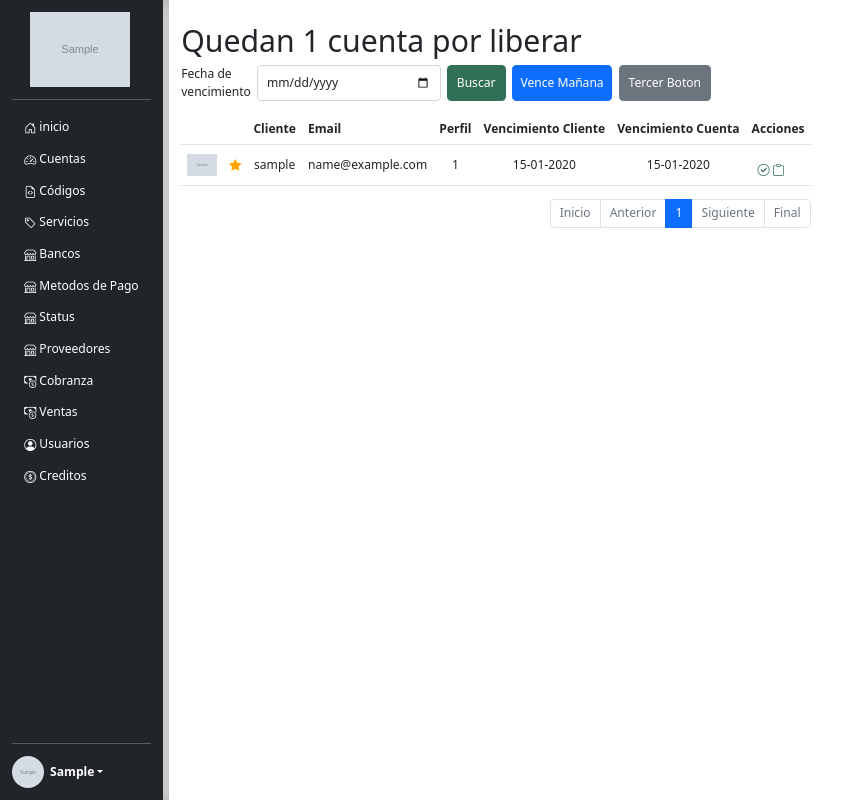
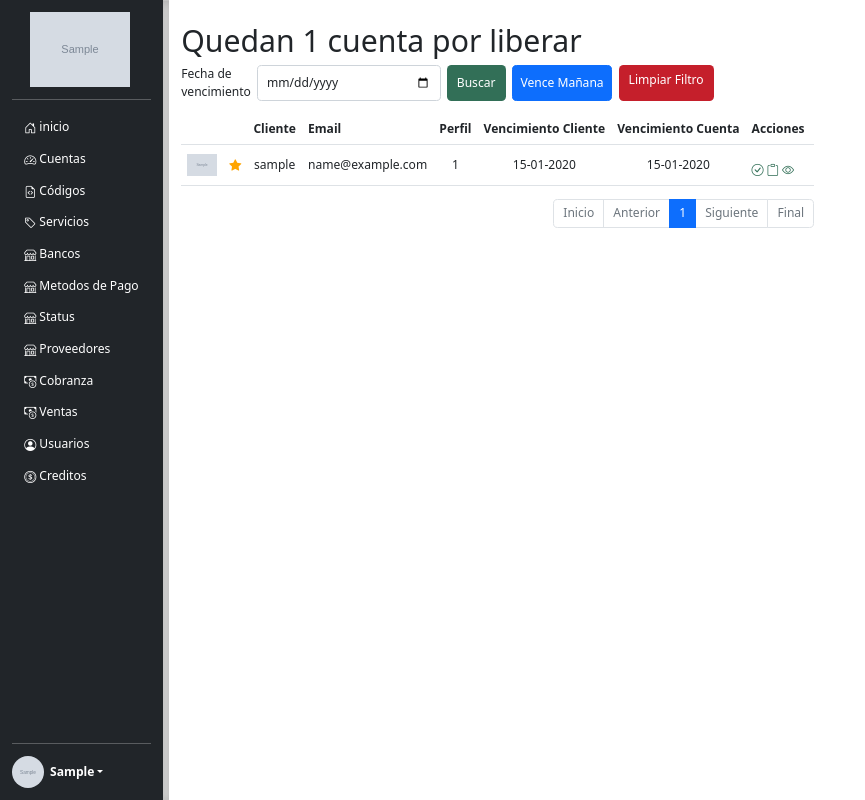
Before and after one commit to EricMartinezLabrin/cuentasmexico, a Django app: page /adm/receivable/ in a window 1280 px wide. Shown: the whole page, without its empty margins (0-865 px from the left). Run offline with Django 4.2, Linux system fonts and the light colour scheme; a user stored in the database is signed in; tables that the repository leaves empty hold one stand-in row (values such as "Sample post"); grey boxes marked "Sample" are stand-in pictures; some libraries are stand-ins or nearby versions.

Commit message:
filtrar cobranza

```diff
--- a/CuentasMexico/settings.py
+++ b/CuentasMexico/settings.py
@@ -89,7 +89,7 @@ DATABASES = {
     'default': {
         'ENGINE': 'django.db.backends.mysql',
         'NAME': 'cuentasmexico',
-        'USER': 'cuentasmexico',
+        'USER': 'root',
         'PASSWORD': 'Tarkan11.-',
         'HOST': 'localhost',
         'PORT': '3306',
--- a/adm/templates/adm/receivable.html
+++ b/adm/templates/adm/receivable.html
@@ -13,7 +13,7 @@
         <input type="hidden" name="date" value="{{tomorrow|date:"Y-m-d"}}">
         <button type="submit" class="btn btn-primary me-2" style="padding:0.65rem">Vence Mañana</button>
     </form>
-    <button class="btn btn-secondary me-2">Tercer Boton</button>
+    <a href="{% url 'adm:receivable' %}" class="btn btn-cm-cancel me-2">Limpiar Filtro</a>
 </div>
 
 <table class="table table-hover mt-3">
@@ -62,6 +62,10 @@
                     <a href="#" onclick="copyAcc('{{rece.id}}')" class="cm">
                         <i class="bi bi-clipboard"></i>
                     </a>
+
+                    <a href="{% url 'adm:receivable' %}?email={{rece.account.email}}" class="cm">
+                        <i class="bi bi-eye"></i>
+                    </a>
                     <!--Copiado-->
                     <textarea id="{{rece.id}}" style="border:none;background-color:transparent;overflow: hidden;resize: none;" rows="1" cols="1" readonly>
                         Buenas tardes amig@, le recuerdo que su cuenta  {{rece.account.account_name}} ya venció, para seguir utilizándola debe renovar. Por ser cliente frecuente tendrás un 10% de descuento si renuevas por 3 meses o más el día de hoy.
--- a/adm/templates/adm/sale.html
+++ b/adm/templates/adm/sale.html
@@ -116,9 +116,9 @@
                         <a href="{% url 'adm:sales_change' a.id %}" title="Cambiar" class="cm">
                             <i class="bi bi-shuffle"></i>
                         </a>
-                        <a href="#" onclick="abrir_modal_edicion('{% url 'adm:key_adjust' a.id  %}')" title="Ajustar Vencimiento" class="cm">
+                        {% comment %} <a href="#" onclick="abrir_modal_edicion('{% url 'adm:key_adjust' a.id  %}')" title="Ajustar Vencimiento" class="cm">
                             <i class="bi bi-calendar-event"></i>
-                        </a>
+                        </a> {% endcomment %}
                         <a href="#" onclick="copyAcc('{{a.id}}')" title="Copiar Claves" class="cm">
                             <i class="bi bi-clipboard"></i>
                         </a>
--- a/adm/views.py
+++ b/adm/views.py
@@ -537,7 +537,7 @@ def SalesCreateView(request,pk):
 def SalesUpdateStatusView(request,pk,customer,status):
     sale = Sale.objects.get(pk=pk)
     sale.status = Active_Inactive.active_inactive(status)
-    sale.expiration_date = datetime.now()
+    sale.expiration_date = timezone.now()
     sale.save()
     acc = sale.account
     acc.customer = None
@@ -889,12 +889,18 @@ class ReceivableView(UserAccessMixin,ListView):
             expiration_date = self.request.GET.get('date'),
             status=True
         ).order_by('-expiration_date','account')
-
+        elif self.request.GET.get('email'):
+            email = self.request.GET.get('email')
+            return Sale.objects.filter(
+                account__email=email,
+                expiration_date__lte = timezone.now(),
+                status=True
+            ).order_by('-expiration_date','account__email')
         else:
             return Sale.objects.filter(
                 expiration_date__lte = timezone.now(),
                 status=True
-            ).order_by('-expiration_date','account')
+            ).order_by('-expiration_date','account__email')
 
     def get_context_data(self, **kwargs):
         context = super().get_context_data(**kwargs)
```
